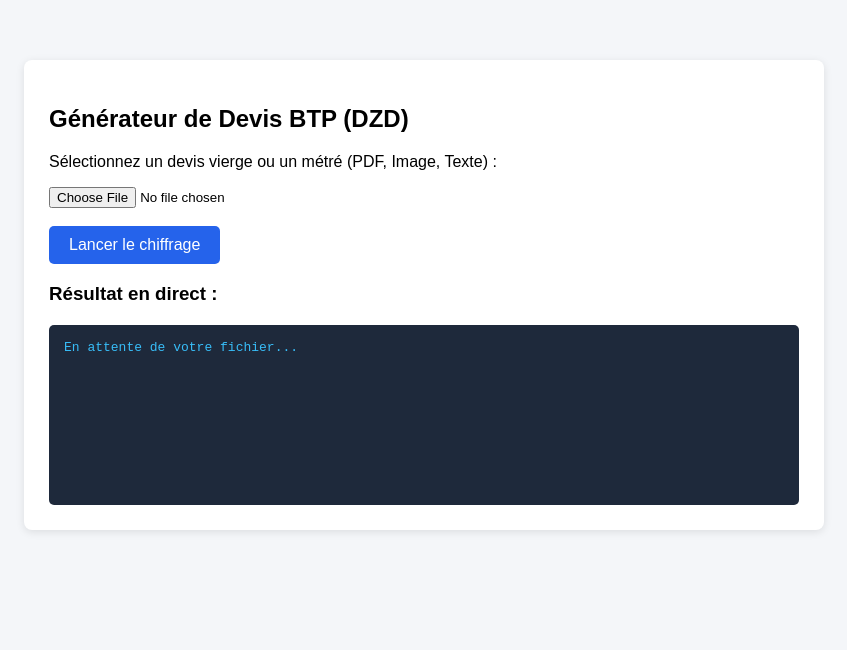
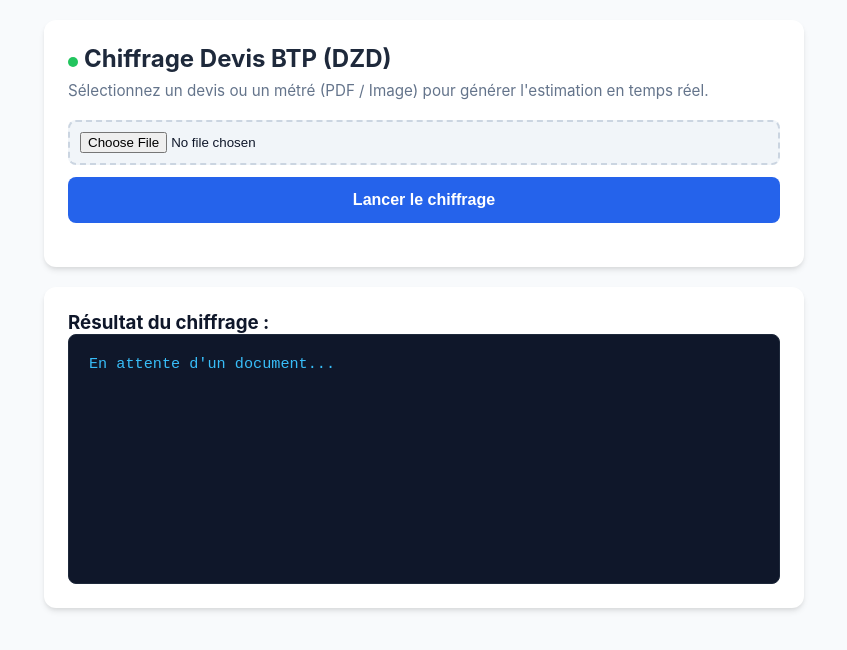
Before and after one commit to benmimoun525-lang/Logiciel_Devis_BTP, a plain HTML site: page index.html in a window 1280 px wide. Shown: the whole page, without its empty margins (216-1063 px from the left). Drawn offline with Linux system fonts and the light colour scheme.

Commit message:
Mise a jour complete index.html avec PWA et streaming

```diff
--- a/index.html
+++ b/index.html
@@ -3,39 +3,149 @@
 <head>
     <meta charset="UTF-8">
     <meta name="viewport" content="width=device-width, initial-scale=1.0">
-    <title>Test Chiffrage Devis BTP</title>
+    <title>Chiffrage Express BTP (DZD)</title>
+
+    <!-- Configuration PWA (Mobile) -->
+    <link rel="manifest" href="manifest.json">
+    <meta name="theme-color" content="#2563eb">
+    <meta name="mobile-web-app-capable" content="yes">
+    <meta name="apple-mobile-web-app-status-bar-style" content="black-translucent">
+
     <style>
-        body { font-family: Arial, sans-serif; max-width: 800px; margin: 40px auto; padding: 20px; background: #f4f6f9; }
-        .card { background: white; padding: 25px; border-radius: 8px; box-shadow: 0 2px 8px rgba(0,0,0,0.1); }
-        button { background: #2563eb; color: white; border: none; padding: 10px 20px; font-size: 16px; border-radius: 5px; cursor: pointer; }
-        button:disabled { background: #94a3b8; }
-        #resultat { margin-top: 20px; padding: 15px; background: #1e293b; color: #38bdf8; font-family: monospace; white-space: pre-wrap; border-radius: 5px; min-height: 150px; }
+        * {
+            box-sizing: border-box;
+            margin: 0;
+            padding: 0;
+        }
+
+        body {
+            font-family: -apple-system, BlinkMacSystemFont, "Segoe UI", Roboto, Helvetica, Arial, sans-serif;
+            background-color: #f8fafc;
+            color: #0f172a;
+            padding: 20px;
+            max-width: 800px;
+            margin: 0 auto;
+        }
+
+        .card {
+            background: #ffffff;
+            border-radius: 12px;
+            padding: 24px;
+            box-shadow: 0 4px 6px -1px rgba(0, 0, 0, 0.1), 0 2px 4px -1px rgba(0, 0, 0, 0.06);
+            margin-bottom: 20px;
+        }
+
+        h1 {
+            font-size: 1.5rem;
+            color: #1e293b;
+            margin-bottom: 8px;
+        }
+
+        p.subtitle {
+            color: #64748b;
+            font-size: 0.95rem;
+            margin-bottom: 20px;
+        }
+
+        .upload-zone {
+            display: flex;
+            flex-direction: column;
+            gap: 12px;
+            margin-bottom: 20px;
+        }
+
+        input[type="file"] {
+            padding: 10px;
+            border: 2px dashed #cbd5e1;
+            border-radius: 8px;
+            background-color: #f1f5f9;
+            cursor: pointer;
+            width: 100%;
+        }
+
+        button {
+            background-color: #2563eb;
+            color: white;
+            border: none;
+            padding: 14px 20px;
+            font-size: 1rem;
+            font-weight: 600;
+            border-radius: 8px;
+            cursor: pointer;
+            transition: background-color 0.2s ease;
+            width: 100%;
+        }
+
+        button:hover {
+            background-color: #1d4ed8;
+        }
+
+        button:disabled {
+            background-color: #94a3b8;
+            cursor: not-allowed;
+        }
+
+        #resultat {
+            background-color: #0f172a;
+            color: #38bdf8;
+            padding: 20px;
+            border-radius: 8px;
+            font-family: "Courier New", Courier, monospace;
+            font-size: 0.95rem;
+            white-space: pre-wrap;
+            word-wrap: break-word;
+            min-height: 250px;
+            max-height: 600px;
+            overflow-y: auto;
+            border: 1px solid #1e293b;
+        }
+
+        .status-dot {
+            display: inline-block;
+            width: 10px;
+            height: 10px;
+            background-color: #22c55e;
+            border-radius: 50%;
+            margin-right: 6px;
+        }
     </style>
 </head>
 <body>
 
     <div class="card">
-    <h2>Générateur de Devis BTP (DZD)</h2>
-    <p>Sélectionnez un devis vierge ou un métré (PDF, Image, Texte) :</p>
+        <h1><span class="status-dot"></span>Chiffrage Devis BTP (DZD)</h1>
+        <p class="subtitle">Sélectionnez un devis ou un métré (PDF / Image) pour générer l'estimation en temps réel.</p>
 
-    <input type="file" id="fichierDevis" /><br><br>
+        <div class="upload-zone">
+            <input type="file" id="fichierDevis" accept=".pdf,image/*">
             <button id="btnLancer" onclick="envoyerFichier()">Lancer le chiffrage</button>
+        </div>
+    </div>
 
-    <h3>Résultat en direct :</h3>
-    <div id="resultat">En attente de votre fichier...</div>
+    <div class="card">
+        <h3>Résultat du chiffrage :</h3>
+        <pre id="resultat">En attente d'un document...</pre>
     </div>
 
     <script>
-    // ⚠️ REMPLACER PAR VOTRE VRAIE URL RENDER ⚠️
+        // 1. Enregistrement du Service Worker pour la PWA Mobile
+        if ('serviceWorker' in navigator) {
+            navigator.serviceWorker.register('sw.js')
+                .then(() => console.log("PWA Service Worker : Prêt"))
+                .catch((err) => console.error("Erreur Service Worker :", err));
+        }
+
+        // 2. URL de votre serveur Render FastAPI
         const RENDER_URL = "https://logiciel-devis-btp.onrender.com/chiffrer-devis";
 
+        // 3. Fonction principale d'envoi et de streaming
         async function envoyerFichier() {
             const input = document.getElementById('fichierDevis');
             const resultat = document.getElementById('resultat');
             const btn = document.getElementById('btnLancer');
 
-        if (!input.files[0]) {
-            alert("Veuillez d'abord choisir un fichier !");
+            if (!input.files || !input.files[0]) {
+                alert("Veuillez d'abord sélectionner un fichier (PDF ou Image) !");
                 return;
             }
 
@@ -43,7 +153,7 @@
             formData.append('file', input.files[0]);
 
             btn.disabled = true;
-        resultat.textContent = "Connexion au serveur Render...\n";
+            resultat.textContent = "⏳ Connexion au serveur Render et analyse du document...\n\n";
 
             try {
                 const response = await fetch(RENDER_URL, {
@@ -51,29 +161,35 @@
                     body: formData
                 });
 
-            if (!response.ok) throw new Error("Erreur HTTP " + response.status);
+                if (!response.ok) {
+                    const textErreur = await response.text();
+                    throw new Error(`Code ${response.status} : ${textErreur || response.statusText}`);
+                }
 
-            resultat.textContent = ""; // On vide la zone de texte
+                resultat.textContent = ""; // Réinitialisation de la zone de résultat
 
                 const reader = response.body.getReader();
                 const decoder = new TextDecoder("utf-8");
 
-            // Lecture du flux en direct
+                // Lecture en continu du flux (Streaming)
                 while (true) {
                     const { done, value } = await reader.read();
                     if (done) break;
 
                     const chunk = decoder.decode(value, { stream: true });
-                resultat.textContent += chunk; // Affiche le texte au fur et à mesure
+                    resultat.textContent += chunk;
+
+                    // Défilement automatique vers le bas lors de l'arrivée du texte
+                    resultat.scrollTop = resultat.scrollHeight;
                 }
 
             } catch (err) {
-            resultat.textContent += "\nErreur : " + err.message;
+                console.error("Erreur d'envoi :", err);
+                resultat.textContent = "❌ ÉCHEC DE L'OPÉRATION :\n" + err.message;
             } finally {
                 btn.disabled = false;
             }
         }
     </script>
-
 </body>
 </html>
```
Lines whose indentation alone changed are shown as unchanged.
